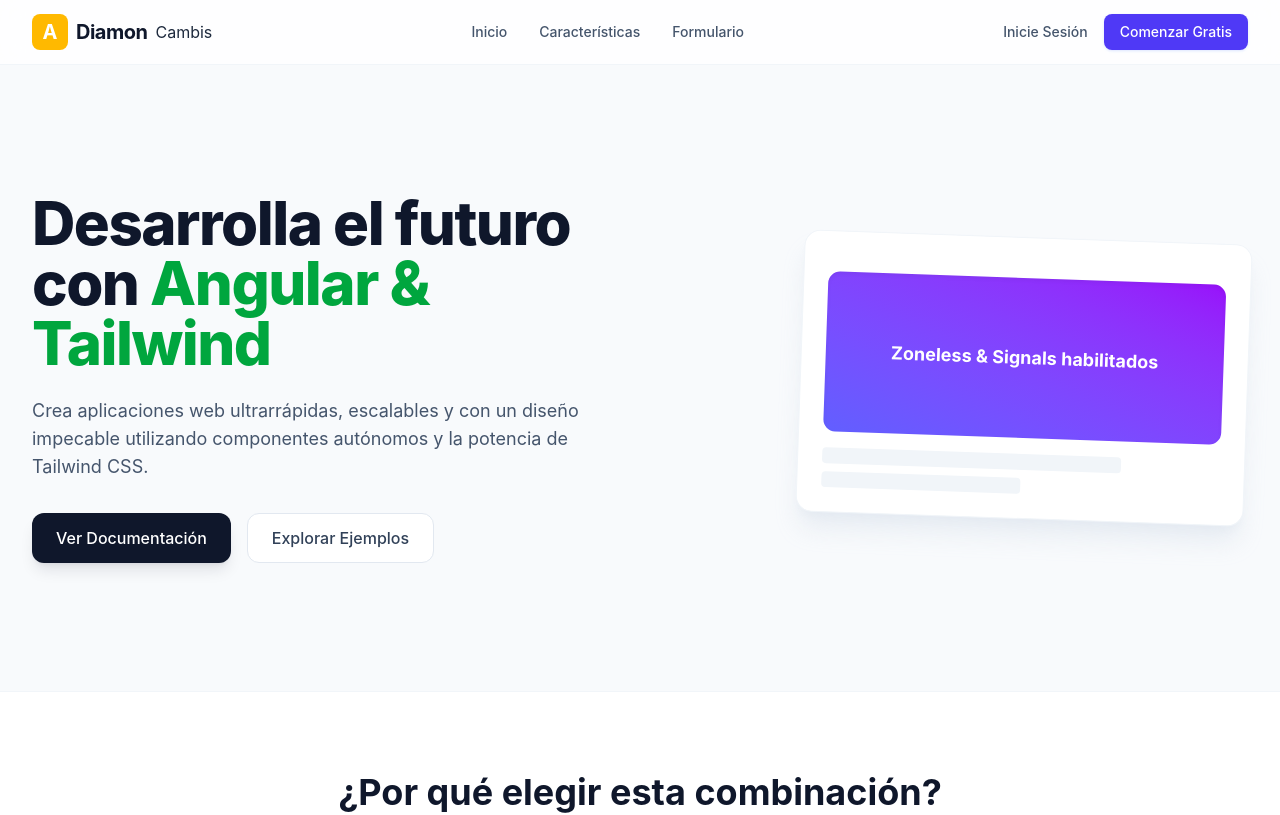
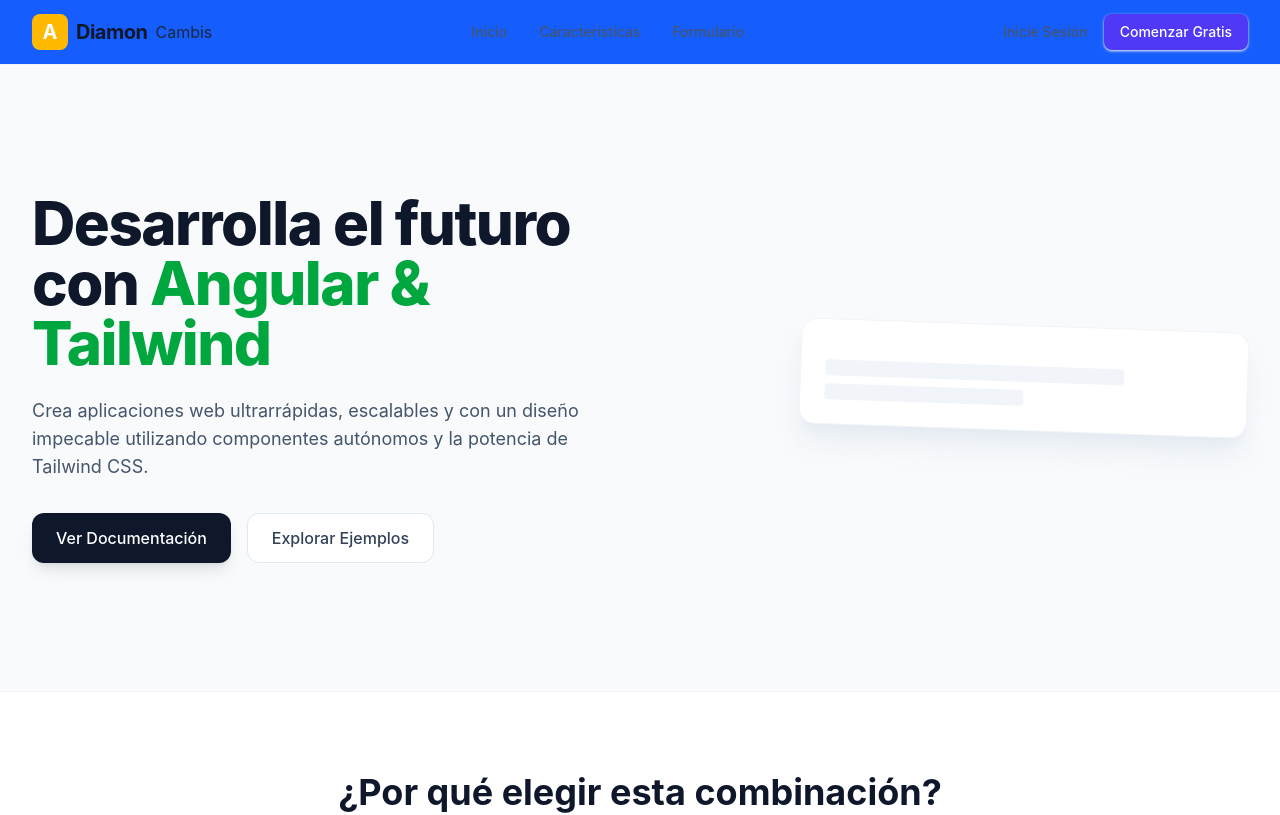
Before and after one commit to TheJuan16/tienda, an Angular app: page /home in a window 1280 px wide. Shown: the top 815 px of the page. Built offline with nearby package versions, Linux system fonts and the light colour scheme.

Commit message:
fixescam

```diff
--- a/src/app/pages/home/home.html
+++ b/src/app/pages/home/home.html
@@ -1,6 +1,6 @@
 <div class="min-h-screen bg-slate-50 text-slate-800 font-sans">
 
-  <header class="bg-white/80 backdrop-blur-md sticky top-0 z-50 border-b border-slate-100">
+  <header class="bg-blue-600 backdrop-blur-md sticky top-0 z-50 border-b border-slate-100">
     <div class="max-w-7xl mx-auto px-4 sm:px-6 lg:px-8 h-16 flex items-center justify-between">
       <div class="flex items-center gap-2">
         <div class="w-9 h-9 bg-amber-400 rounded-lg flex items-center justify-center text-white font-bold text-xl">A</div>
@@ -46,9 +46,7 @@
           <div class="flex items-center justify-between">
 
           </div>
-          <div class="h-40 bg-gradient-to-tr from-indigo-500 to-purple-600 rounded-xl flex items-center justify-center text-white font-bold text-lg shadow-inner">
-            Zoneless & Signals habilitados
-          </div>
+
           <div class="space-y-2">
             <div class="h-4 bg-slate-100 rounded w-3/4"></div>
             <div class="h-4 bg-slate-100 rounded w-1/2"></div>
```
